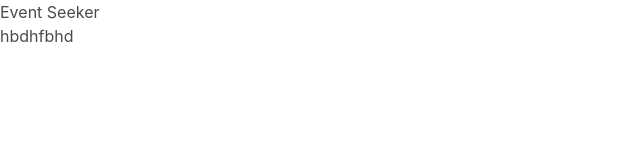
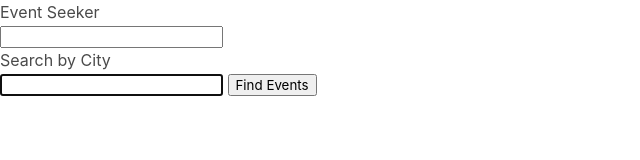
Before and after one commit to jwhitney2209/event-seeker, a plain HTML site: page index.html in a window 1280 px wide. Shown: the whole page, without its empty margins (0-640 px from the left). Drawn offline with nearby package versions, Linux system fonts and the light colour scheme.

Commit message:
added main

```diff
--- a/index.html
+++ b/index.html
@@ -11,7 +11,34 @@
   <header>
     <h1>Event Seeker</h1>
   </header>
-  <section>hbdhfbhd</section>
+    <div id="" class="">
+      <input id="city-name">
+    </div>
+    <main class="">
+      <!-- User Input Form Start -->
+      <div class="">
+        <div>
+          <!-- add classes from bulma for h3 -->
+          <h3 class="">Search by City</h3>
+          <form id="user-form" class="">
+            <label class="" for="city-name"></label>
+            <input name="city" id="city-name" type="text" autofocus="true" class="" />
+            <button type="submit" class="">Find Events</button>
+          </form>
+        </div>
+      </div>
+      <!-- User Input Form End -->
+      <!-- Event List Start -->
+      <div id="" class="">
+
+      </div>
+      <!-- Event List End -->
+      <!-- Weather Dashboard Start -->
+      <div id="" class="">
+
+      </div>
+      <!-- Weather Dashboard End -->
+    </main>
 
   <script src="https://cdnjs.cloudflare.com/ajax/libs/jquery/3.6.0/jquery.min.js"></script>
   <script src="./assets/js/script.js"></script>
```
